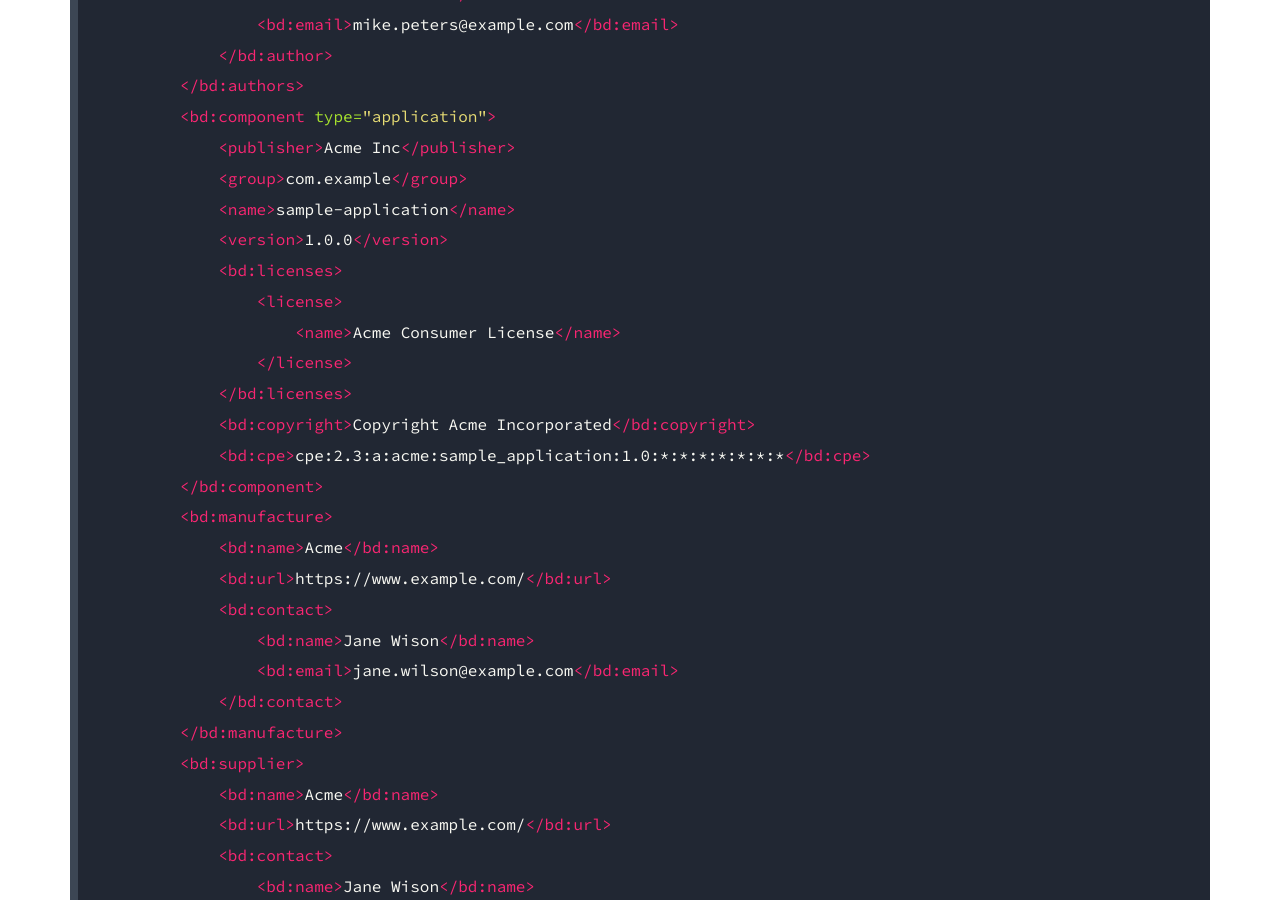
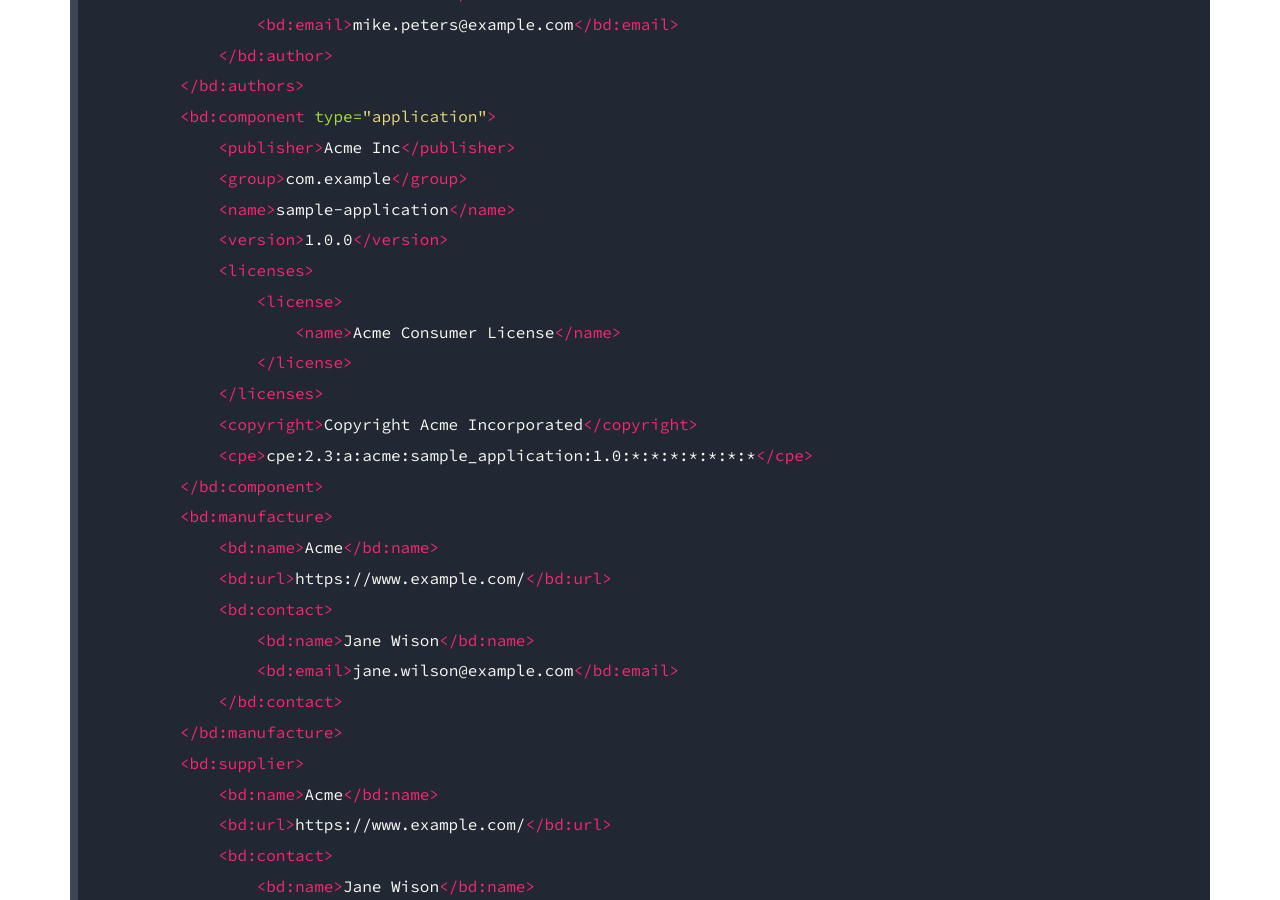
Before and after one commit to CycloneDX/cyclonedx.org, a Jekyll site: the page built from ext/bom-descriptor/index.md, in a window 1280 px wide and 900 px high, scrolled down 1153 px. Built offline with Jekyll 4.4.1, drawn with Linux system fonts in a browser that asks for light colours; some web fonts are replaced.

Commit message:
Updated example

```diff
--- a/ext/bom-descriptor/index.md
+++ b/ext/bom-descriptor/index.md
@@ -59,13 +59,13 @@ about what the BOM describes. The BOM Descriptor extension provides this capabil
             <group>com.example</group>
             <name>sample-application</name>
             <version>1.0.0</version>
-            <bd:licenses>
+            <licenses>
                 <license>
                     <name>Acme Consumer License</name>
                 </license>
-            </bd:licenses>
-            <bd:copyright>Copyright Acme Incorporated</bd:copyright>
-            <bd:cpe>cpe:2.3:a:acme:sample_application:1.0:*:*:*:*:*:*:*</bd:cpe>
+            </licenses>
+            <copyright>Copyright Acme Incorporated</copyright>
+            <cpe>cpe:2.3:a:acme:sample_application:1.0:*:*:*:*:*:*:*</cpe>
         </bd:component>
         <bd:manufacture>
             <bd:name>Acme</bd:name>
```
